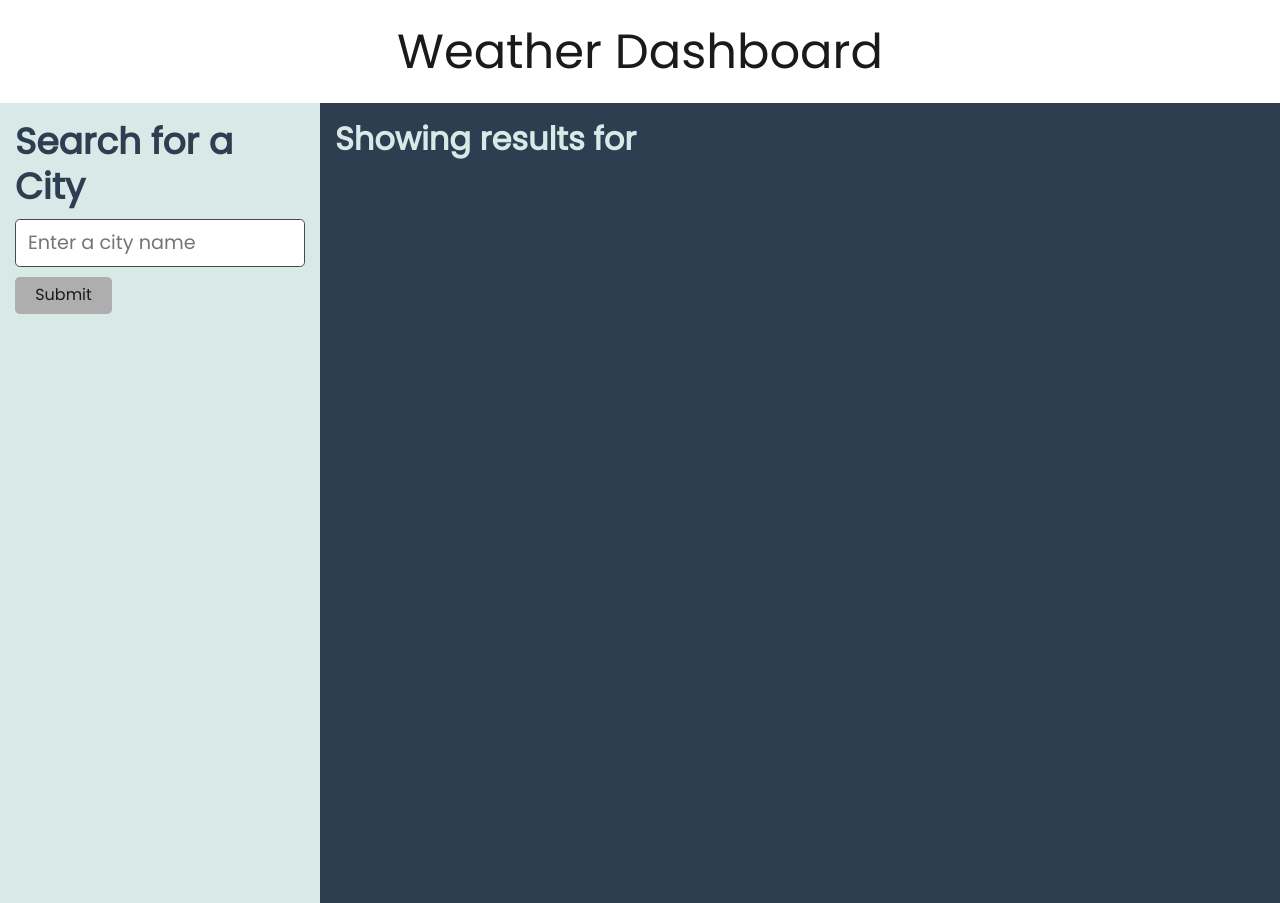
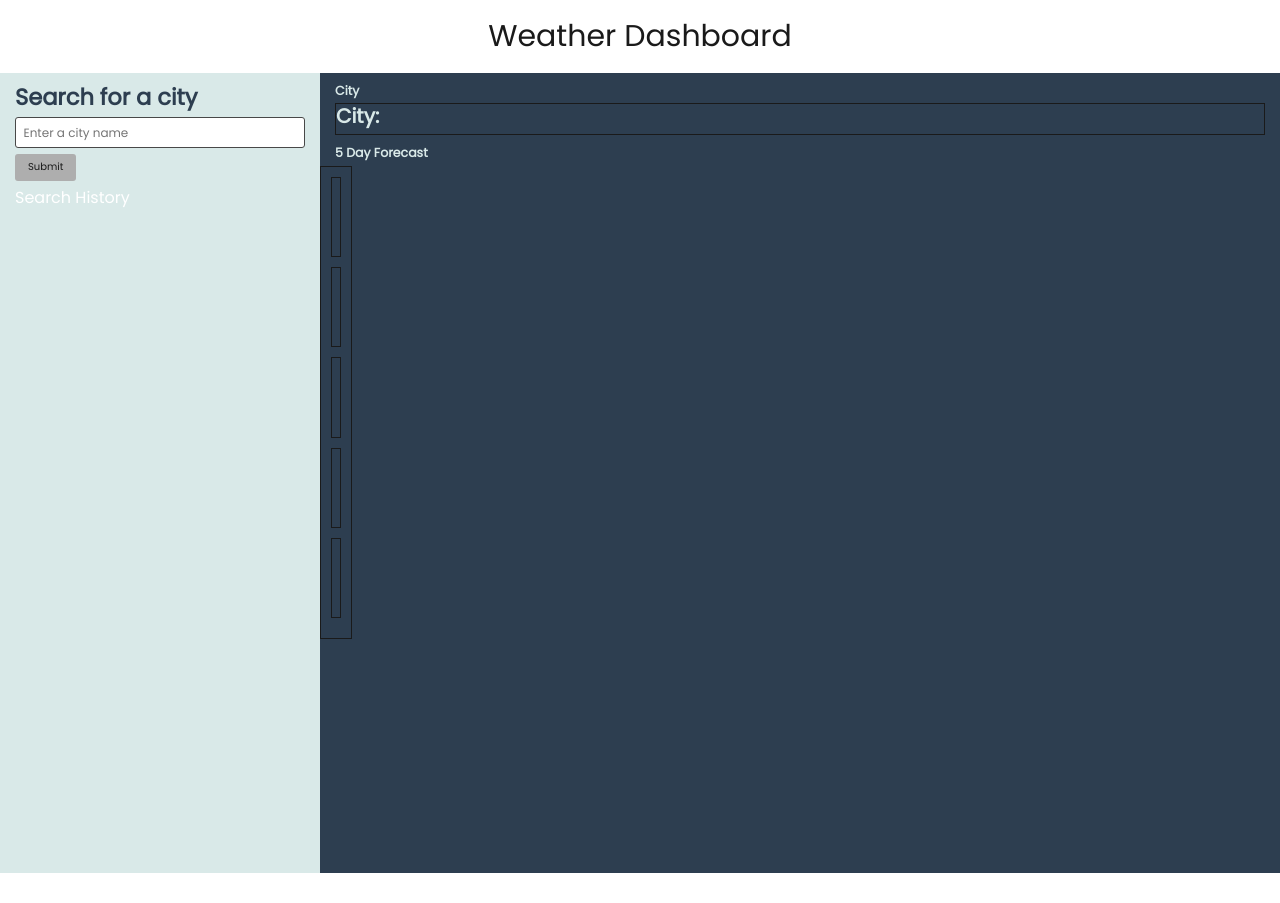
Before and after one commit to LanguageBytes/Weather-Dashboard, a plain HTML site: page index.html in a window 1280 px wide. After the commit the page ends 873 px from the top, so only its background shows below. Drawn offline with nearby package versions, Linux system fonts and the light colour scheme.

Commit message:
Created more sections, and tried to organise, added cards , linked with variables in Javascript

```diff
--- a/index.html
+++ b/index.html
@@ -4,34 +4,114 @@
     <meta charset="UTF-8">
     <meta http-equiv="X-UA-Compatible" content="IE=edge">
     <meta name="viewport" content="width=device-width, initial-scale=1.0">
-    <title>Weather Dashboard</title>
+    <title> Weather Dashboard </title>
     <link href="https://fonts.googleapis.com/css2?family=Poppins&display=swap" rel="stylesheet">
+     <link rel="stylesheet" href="https://maxcdn.bootstrapcdn.com/bootstrap/3.3.5/css/bootstrap.min.css">
     <link rel="stylesheet" href="jass.css">
     <link rel="stylesheet" href="style.css">
 </head>
 
 <body>
 
-    <div class="container">
+   <!-- Title -->
     <header> Weather Dashboard </header>
-     </div>
-    <!-- Search Bar Column -->
+
+                                                 <!-- Search Bar Column Part -->
+
+       <!-- Search for a city container -->
     <div class="flex-row align-start align-stretch-md align-content-start align-content-stretch-md min-100-vh bg-primary">
         <div class="col-12 col-md-3 bg-light p-3">
-          <h1 class="text-primary">Search for a City</h1>
-          <form id="search-form" class="mb-2">
-            <input id="search-input" class="form-input w-100" type="text" placeholder="Enter a city name">
 
-            <a href=""><button class="btn">Submit</button></a>
+          <!-- The Form -->
+          <h1 class="text-primary">Search for a city</h1>
+          <form id="city-form" class="mb-2 card-body">
+            <input id="city-input" class="form-input w-100" type="text" placeholder="Enter a city name">
+            <a id ="submit-btn"><button class="btn">Submit</button></a>
           </form>
+
+          <!-- Search History -->
+          <div id="city-search-history" class="text-align-center">
+            Search History
+            <ul id="saved-searches" class="list-group">
+          </ul>
+          </div>
         </div>
 
-    <!-- Search Results -->
-        <div class="col-12 col-md-9 p-3 text-light">
-          <h2>Showing results for <span id="result-text"></span></h2>
-          <div id="result-content"></div>
+                                                  <!-- Search Results -->
+
+    <!-- Current Weather -->
+        <div id="result-container" class="col-12 col-md-9 p-3 text-light">
+          <h5 class="card-title"> City </h5>
+          <div class = card id ="current-weather-card">
+          <h2> City: <span id="city-name"></span></h2>
+          <div id="result-content"> </div>
         </div>
-      </div>
+
+                                                   <!-- 5-Day Forecast -->
+
+        <h5 class="card-title">5 Day Forecast</h5>
+         <div class="row">
+         <div class="col">
+        <div class="shadow p-3 mb-5 card" id="five-day-forecast">
+        <div class="card-deck">
+
+          <!-- Day One -->
+            <div class="card">
+                <div class="card-body" id="day-one">
+                    <h5 id="day-one-date" class="card-title"></h5>
+                    <img id="day-one-icon">
+                    <p id="day-one-temp" class="card-text"></p>
+                    <br>
+                    <p id="day-one-humid" class="card-text"></p>
+                </div>
+            </div>
+
+            <!-- Day two -->
+            <div class="card">
+                <div class="card-body" id="day-two">
+                    <h5 id="day-two-date" class="card-title"></h5>
+                    <img id="day-two-icon">
+                    <p id="day-two-temp" class="card-text"></p>
+                    <br>
+                    <p id="day-two-humid" class="card-text"></p>
+                </div>
+            </div>
+
+              <!-- Day three -->
+            <div class="card">
+                <div class="card-body" id="day-three">
+                    <h5 id="day-three-date" class="card-title"></h5>
+                    <img id="day-three-icon">
+                    <p id="day-three-temp" class="card-text"></p>
+                    <br>
+                    <p id="day-three-humid" class="card-text"></p>
+                </div>
+            </div>
+
+               <!-- Day Four -->
+            <div class="card">
+                <div class="card-body" id="day-four">
+                    <h5 id="day-four-date" class="card-title"></h5>
+                    <img id="day-four-icon">
+                    <p id="day-four-temp" class="card-text"></p>
+                    <br>
+                    <p id="day-four-humid" class="card-text"></p>
+                </div>
+            </div>
+
+
+            <!-- Day Five -->
+            <div class="card">
+                <div class="card-body" id="day-five">
+                    <h5 id="day-five-date" class="card-title"></h5>
+                    <img id="day-five-icon">
+                    <p id="day-five-temp" class="card-text"></p>
+                    <br>
+                    <p id="day-five-humid" class="card-text"></p>
+                </div>
+            </div>
+        </div>
+    </div>
 
 
     <script src="script.js"></script>
```
